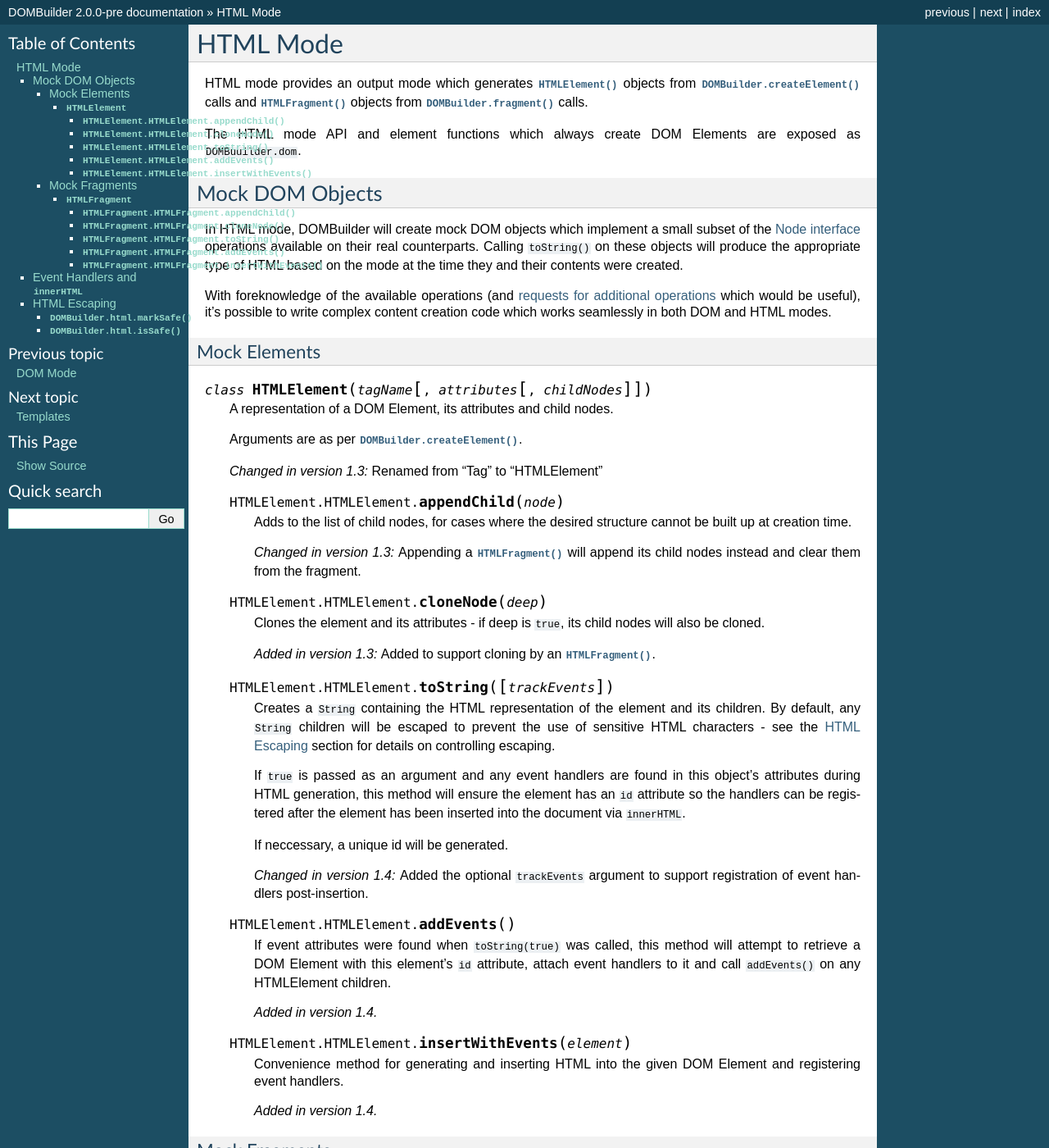
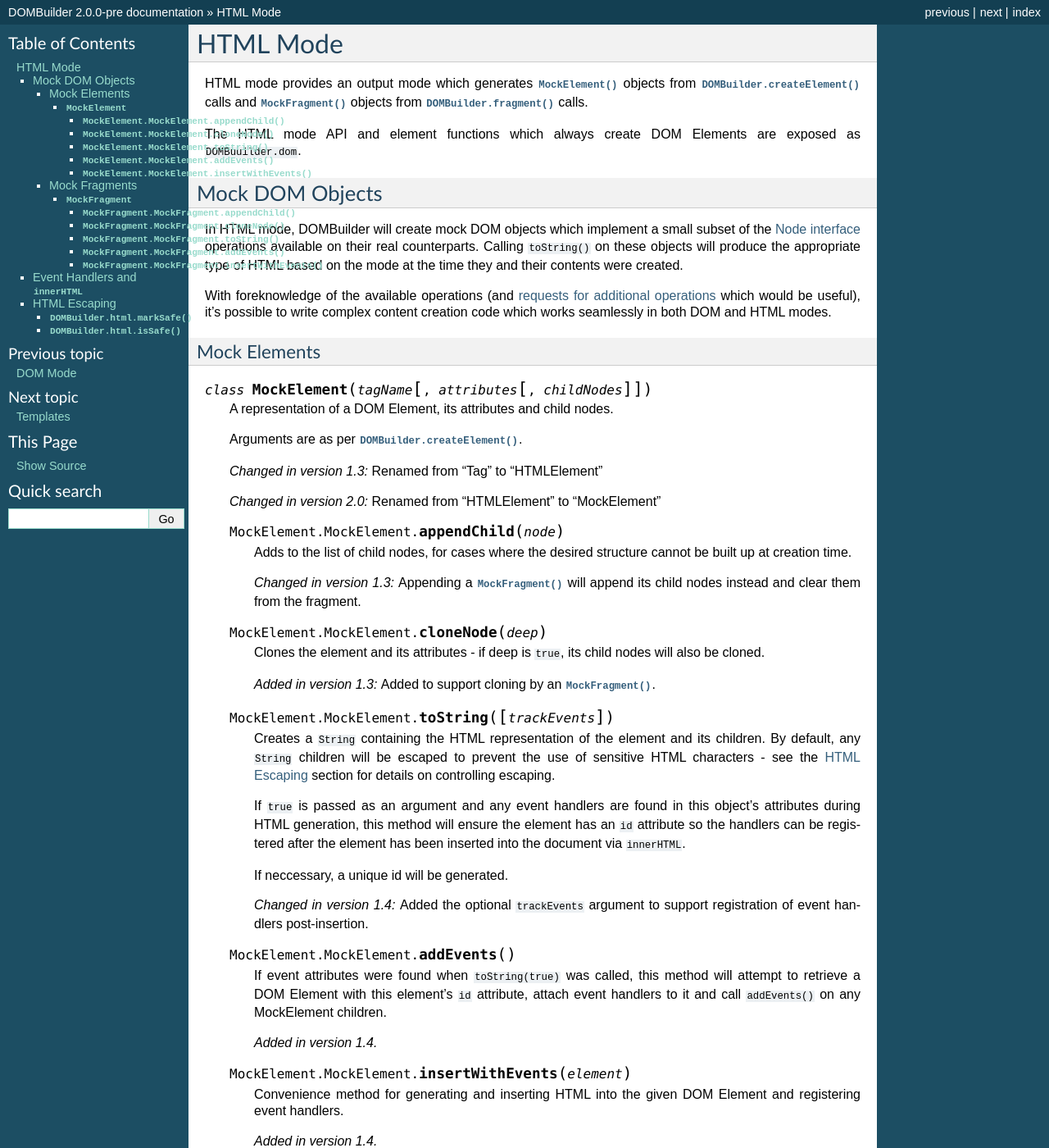
Before and after one commit to insin/DOMBuilder, a Sphinx documentation site: the page built from docs/htmlmode.rst, in a window 1280 px wide and 1400 px high. Shown: the whole window at 82% size. Built offline with Sphinx 7.4.7, drawn with Linux system fonts in a browser that asks for light colours; some of the changed text lies outside the part shown.

Commit message:
Renamed HTMLElement to MockElement and HTMLFragment to MockFragment.

```diff
--- a/docs/core.rst
+++ b/docs/core.rst
@@ -118,7 +118,7 @@ Output modes:
 +================+================================================================+===============+
 | ``'dom'``      | DOM Elements                                                   | `DOM Mode`_   |
 +----------------+----------------------------------------------------------------+---------------+
-| ``'html'``     | :js:class:`HTMLElement` objects which ``toString()`` to HTML4  | `HTML Mode`_  |
+| ``'html'``     | :js:class:`MockElement` objects which ``toString()`` to HTML4  | `HTML Mode`_  |
 +----------------+----------------------------------------------------------------+---------------+
 
 Feature modes:
--- a/docs/htmlmode.rst
+++ b/docs/htmlmode.rst
@@ -2,9 +2,9 @@
 HTML Mode
 =========
 
-HTML mode provides an output mode which generates :js:class:`HTMLElement`
+HTML mode provides an output mode which generates :js:class:`MockElement`
 objects from :js:func:`DOMBuilder.createElement` calls and
-:js:class:`HTMLFragment` objects from :js:func:`DOMBuilder.fragment` calls.
+:js:class:`MockFragment` objects from :js:func:`DOMBuilder.fragment` calls.
 
 The HTML mode API and element functions which always create DOM Elements
 are exposed as ``DOMBuuilder.dom``.
@@ -31,7 +31,7 @@ modes.
 Mock Elements
 -------------
 
-.. js:class:: HTMLElement(tagName[, attributes[, childNodes]])
+.. js:class:: MockElement(tagName[, attributes[, childNodes]])
 
    A representation of a DOM Element, its attributes and child nodes.
 
@@ -40,24 +40,27 @@ Mock Elements
    .. versionchanged:: 1.3
       Renamed from "Tag" to "HTMLElement"
 
-   .. js:function:: HTMLElement.appendChild(node)
+   .. versionchanged:: 2.0
+      Renamed from "HTMLElement" to "MockElement"
+
+   .. js:function:: MockElement.appendChild(node)
 
       Adds to the list of child nodes, for cases where the desired structure
       cannot be built up at creation time.
 
       .. versionchanged:: 1.3
-         Appending a :js:class:`HTMLFragment` will append its
+         Appending a :js:class:`MockFragment` will append its
          child nodes instead and clear them from the fragment.
 
-   .. js:function:: HTMLElement.cloneNode(deep)
+   .. js:function:: MockElement.cloneNode(deep)
 
       Clones the element and its attributes - if deep is ``true``, its child
       nodes will also be cloned.
 
       .. versionadded:: 1.3
-         Added to support cloning by an :js:class:`HTMLFragment`.
+         Added to support cloning by an :js:class:`MockFragment`.
 
-   .. js:function:: HTMLElement.toString([trackEvents])
+   .. js:function:: MockElement.toString([trackEvents])
 
       Creates a ``String`` containing the HTML representation of the element
       and its children. By default, any ``String`` children will be escaped to
@@ -76,16 +79,16 @@ Mock Elements
          Added the optional ``trackEvents`` argument to support registration
          of event handlers post-insertion.
 
-   .. js:function:: HTMLElement.addEvents()
+   .. js:function:: MockElement.addEvents()
 
       If event attributes were found when ``toString(true)`` was called, this
       method will attempt to retrieve a DOM Element with this element's ``id``
       attribute, attach event handlers to it and call
-      ``addEvents()`` on any HTMLElement children.
+      ``addEvents()`` on any MockElement children.
 
       .. versionadded:: 1.4
 
-   .. js:function:: HTMLElement.insertWithEvents(element)
+   .. js:function:: MockElement.insertWithEvents(element)
 
       Convenience method for generating and inserting HTML into the given
       DOM Element and registering event handlers.
@@ -98,44 +101,47 @@ Mock Fragments
 .. versionadded:: 1.3
 
 In HTML mode, :js:func:`DOMBuilder.fragment` will create
-:js:class:`HTMLFragment` objects which mimic the behaviour of
+:js:class:`MockFragment` objects which mimic the behaviour of
 DOM DocumentFragments when appended to another fragment or a
-:js:class:`HTMLElement`.
+:js:class:`MockElement`.
 
-.. js:class:: HTMLFragment([childNodes])
+.. js:class:: MockFragment([childNodes])
 
    A representation of a DOM DocumentFragment and its child nodes.
 
+   .. versionchanged:: 2.0
+      Renamed from "HTMLFragment" to "MockFragment"
+
    :param Array childNodes: initial child nodes
 
-   .. js:function:: HTMLFragment.appendChild(node)
+   .. js:function:: MockFragment.appendChild(node)
 
       Adds to the list of child nodes - appending another fragment will
       append its child nodes and clear them from the fragment.
 
-   .. js:function:: HTMLFragment.cloneNode(deep)
+   .. js:function:: MockFragment.cloneNode(deep)
 
       Clones the fragment - there's no point calling this *without* passing in
       ``true``, as you'll just get an empty fragment back, but that's the API.
 
-   .. js:function:: HTMLFragment.toString([trackEvents])
+   .. js:function:: MockFragment.toString([trackEvents])
 
       Creates a ``String`` containing the HTML representation of the
       fragment's children.
 
       .. versionchanged:: 1.4
          If the ``trackEvents`` argument is provided, it will be passed on
-         to any child HTMLElements when their :js:func:`HTMLElement.toString`
+         to any child MockElements when their :js:func:`MockElement.toString`
          method is called.
 
-   .. js:function:: HTMLFragment.addEvents()
+   .. js:function:: MockFragment.addEvents()
 
-      Calls :js:func:`HTMLElement.addEvents` on any
-      HTMLElement children.
+      Calls :js:func:`MockElement.addEvents` on any
+      MockElement children.
 
       .. versionadded:: 1.4
 
-   .. js:function:: HTMLFragment.insertWithEvents(element)
+   .. js:function:: MockFragment.insertWithEvents(element)
 
       Convenience method for generating and inserting HTML into the given
       DOM Element and registering event handlers.
@@ -187,14 +193,14 @@ see the generated ``id`` attribute in place:
 Since we know which elements have event handlers and what their ids are,
 we can use that information to fetch the corresponding DOM Elements and
 reister the event handlers - you can do just that using
-:js:func:`HTMLElement.addEvents()`::
+:js:func:`MockElement.addEvents()`::
 
    article.addEvents();
 
 Now, clicking on either paragraph will result in its id being alerted.
 
 DOMBuilder also provides a bit of sugar for performing these two steps in
-a single call, :js:func:`HTMLElement.insertWithEvents()`::
+a single call, :js:func:`MockElement.insertWithEvents()`::
 
     article.insertWithEvents(document.getElementById("articles"));
 
@@ -204,7 +210,7 @@ HTML Escaping
 HTML mode was initially introduced with backend use in mind - specifically,
 for generating forms and working with user input. As such, autoescaping was
 implemented to protect the developer from malicious user input. The same can
-still apply on the frontend, so :js:func:`HTMLElement.toString`
+still apply on the frontend, so :js:func:`MockElement.toString`
 automatically escapes the following characters in any ``String`` contents it
 finds, replacing them with their equivalent HTML entities::
 
@@ -212,7 +218,7 @@ finds, replacing them with their equivalent HTML entities::
 
 If you have a ``String`` which is known to be safe for inclusion without
 escaping, pass it through :js:func:`DOMBuilder.html.markSafe` before adding it
-to a :js:class:`HTMLElement`.
+to a :js:class:`MockElement`.
 
 .. js:function:: DOMBuilder.html.markSafe(value)
 
```
Also changed, not shown: 3 other files.
